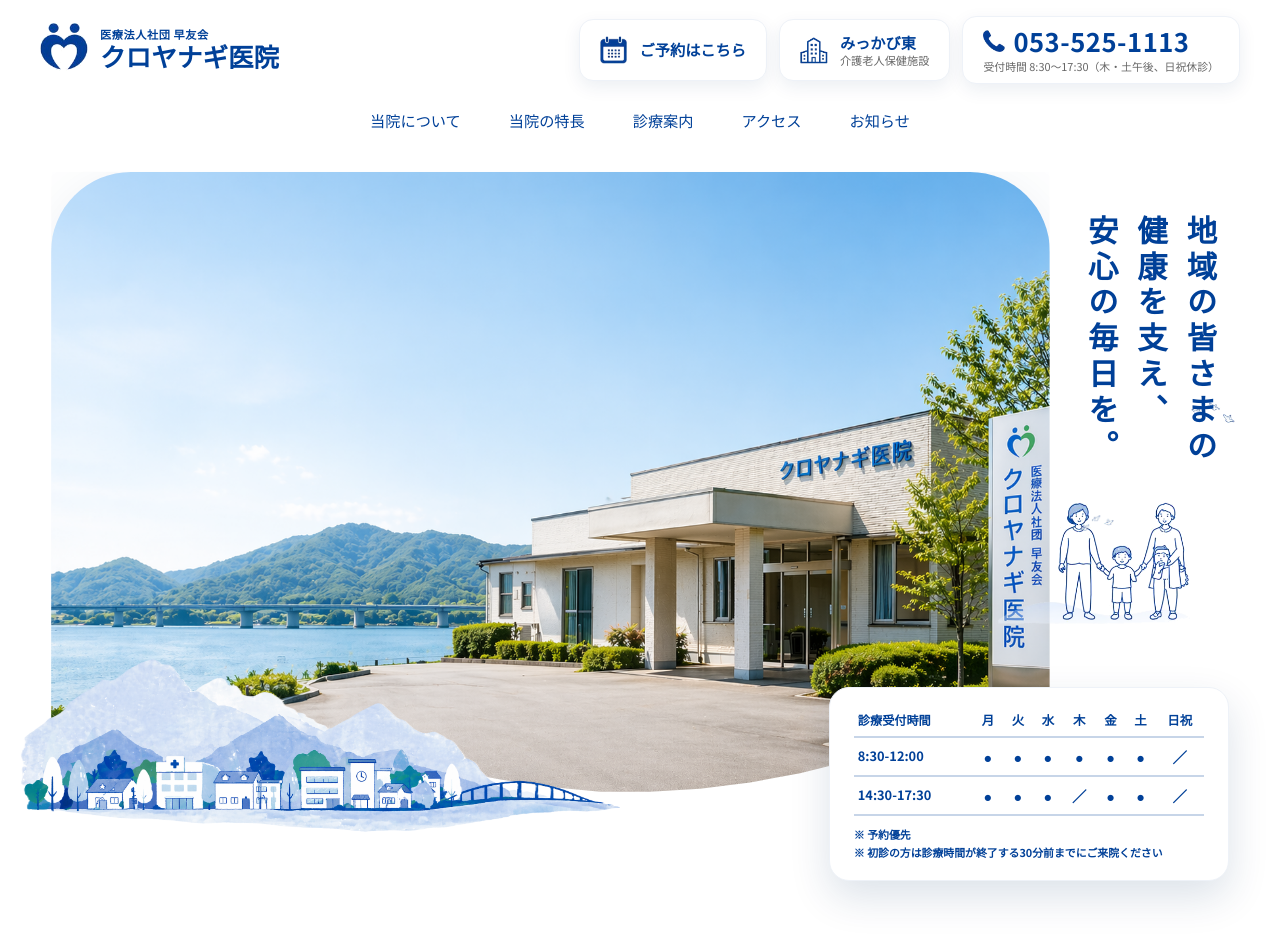
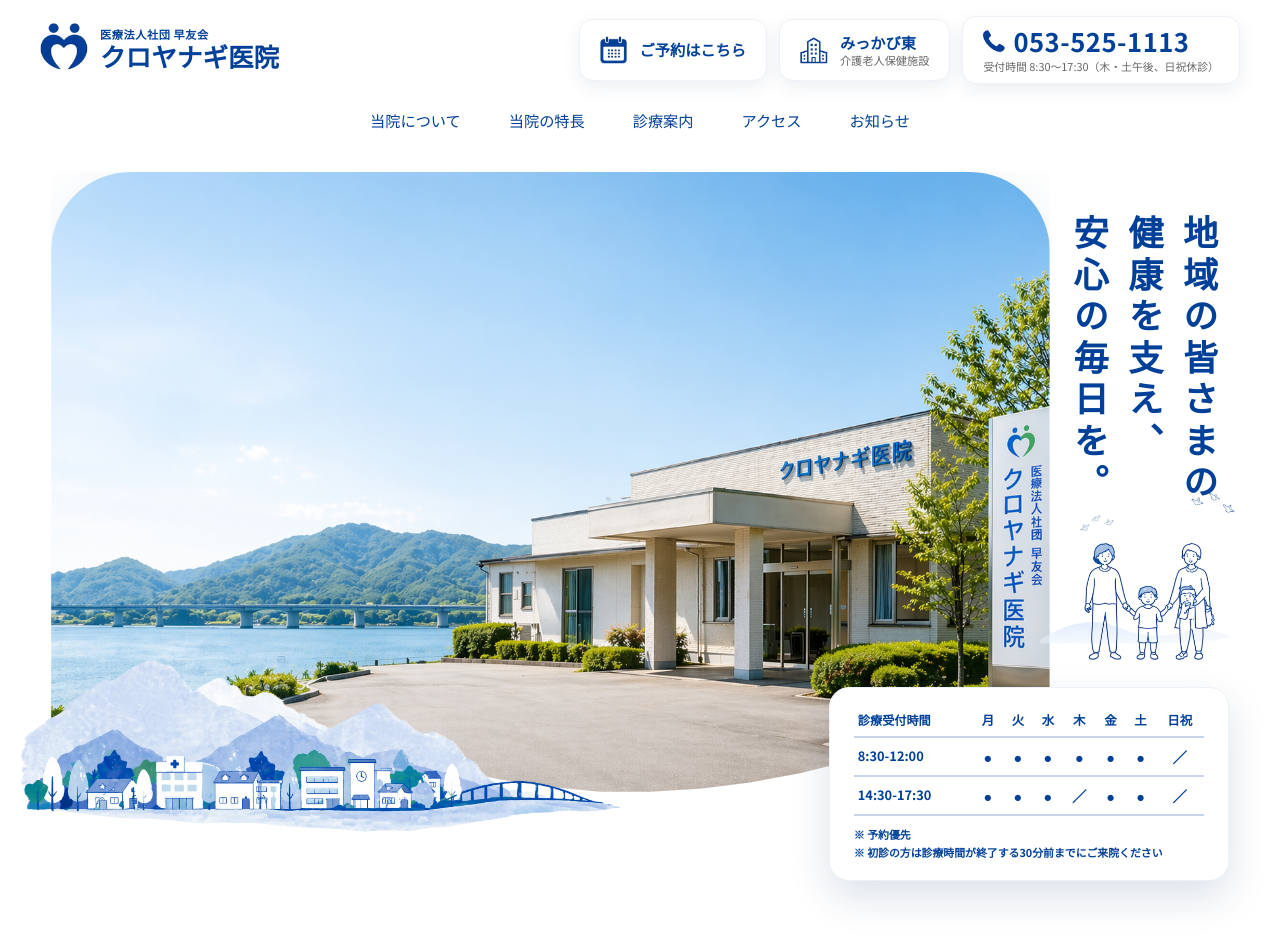
Before and after one commit to su-metal/kuroyanagi-lp, a Next.js app in the folder renewal/: page / in a window 1280 px wide. Shown: the top 942 px of the page. Built offline with nearby package versions, Linux system fonts and the light colour scheme; a web font is replaced by a local one.

Commit message:
Update globals.css

```diff
--- a/renewal/app/globals.css
+++ b/renewal/app/globals.css
@@ -232,8 +232,8 @@
   --hero-landscape-width: 600px;
   --hero-landscape-top: 450px;
   --hero-schedule-top: 515px;
-  --hero-family-top: 330px;
-  --hero-hill-top: 430px;
+  --hero-family-top: 370px;
+  --hero-hill-top: 450px;
   --hero-bottom-offset: 72px;
   --hero-header-height: 152px;
   padding: 20px 0 0;
@@ -457,7 +457,7 @@
 .ashirai-hill {
   width: 100%;
   height: auto;
-  opacity: 0.4;
+  opacity: 0.5;
 }
 
 /* Family illustration */
@@ -535,24 +535,24 @@
   }
 
   .v-text {
-    font-size: clamp(1.9rem, 2.1vw, 2.35rem);
+    font-size: 2.2rem;
   }
 
   .hero-right-deco {
     top: var(--hero-hill-top);
-    right: clamp(48px, 7vw, 132px);
+    right: clamp(48px, 3vw, 132px);
     bottom: auto;
     width: clamp(170px, 15vw, 250px);
   }
 
   .deco-family {
     top: var(--hero-family-top);
-    right: clamp(62px, 7vw, 140px);
+    right: clamp(62px,5vw, 140px);
     bottom: auto;
   }
 
   .deco-bird-top {
-    top: 230px;
+    top: 320px;
     right: clamp(20px, 3.5vw, 58px);
   }
 
```
